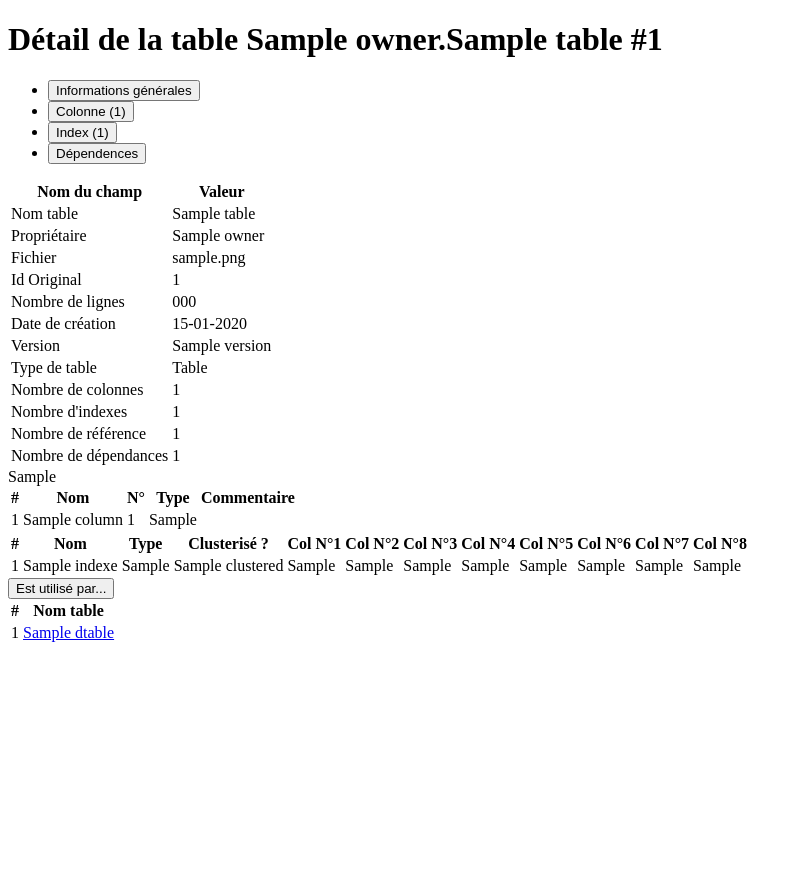
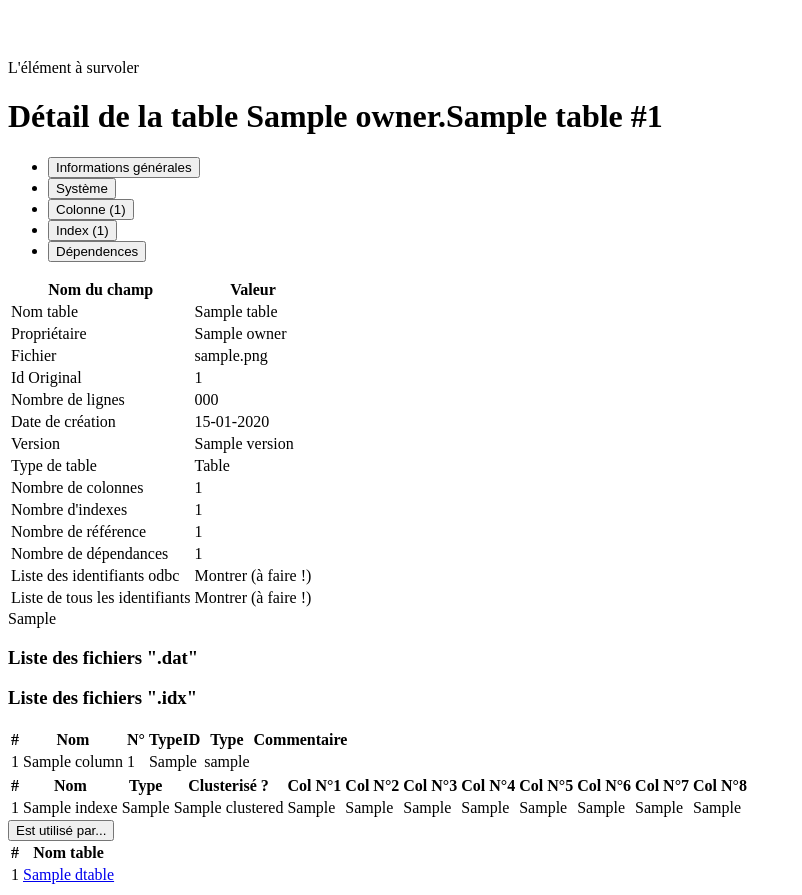
Before and after one commit to N2oo/DbAnalyzer, a Symfony app: template templates/table/show.html.twig in a window 1280 px wide. Shown: the part 114-1009 px from the top of the page, without its empty margins (0-802 px from the left). Before the commit the page ends 756 px from the top, so only its background shows below. Run offline with Twig, Linux system fonts and the light colour scheme; the template is opened without the code that fills it: most values are stand-ins (such as "Sample title", 1, 10 or a date in 2020); some libraries are stand-ins or nearby versions.

Commit message:
Modifications de la page de visualisation table
Prise en compte du type de colonne résolu + début de l'affichage des détails système + 2 valeurs d'identifiants odbc et tous les identifiants permettant d'acceder à la table

```diff
--- a/templates/table/show.html.twig
+++ b/templates/table/show.html.twig
@@ -7,9 +7,12 @@
 	{% set hasDependencies = table.dependencies|length > 0 %}
 	{% set hasGlobalDependencies = (hasDependencies or isView) %}
     {% set hasIndexes = table.indexes| length > 0 %}
-    {# <pre>
+    <pre>
         {{ dump(table) }}
-    </pre> #}
+    </pre>
+    <a class="text-decoration-none text-success" tabindex="0" data-bs-trigger="hover focus" data-bs-toggle="popover" data-bs-html="true" data-bs-title="<h3>Le titre</h3>" data-bs-content="<ul><li>Le coco</li></ul>" data-bs-placement="right">
+		L'élément à survoler
+	</a>
 	<div class="mt-3 card shadow shadow-5">
 		<div class="card-header">
 			<h1 class="fs-2">Détail de la {{isView ? "vue":"table"}}
@@ -20,6 +23,9 @@
 			<ul class="mt-1 nav nav-tabs" id="ficheTable" role="tablist">
 				<li class="nav-item" role="presentation">
 					<button class="nav-link active" id="general_decription-tab" data-bs-toggle="tab" data-bs-target="#general_decription-tab-pane" type="button" role="tab" aria-controls="general_decription-tab-pane" aria-selected="true">Informations générales</button>
+				</li>
+                <li class="nav-item" role="presentation">
+					<button class="nav-link" id="system-tab" data-bs-toggle="tab" data-bs-target="#system-tab-pane" type="button" role="tab" aria-controls="system-tab-pane" aria-selected="false">Système</button>
 				</li>
 				<li class="nav-item" role="presentation">
 					<button class="nav-link" id="columns-tab" data-bs-toggle="tab" data-bs-target="#columns-tab-pane" type="button" role="tab" aria-controls="columns-tab-pane" aria-selected="false">Colonne ({{table.columns|length}})</button>
@@ -103,6 +109,14 @@
                                         <td>Nombre de dépendances</td>
                                         <td>{{table.dependOns|length}}</td>
                                     </tr>
+                                    <tr>
+                                        <td>Liste des identifiants odbc</td>
+                                        <td>Montrer (à faire !)</td>
+                                    </tr>
+                                    <tr>
+                                        <td>Liste de tous les identifiants</td>
+                                        <td>Montrer (à faire !)</td>
+                                    </tr>
                                     {% if isView %}
                                         <tr>
                                             <td>Déclaration de la vue</td>
@@ -123,6 +137,48 @@
                         </div>
                     </div>
 				</div>
+                <div class="tab-pane fade" id="system-tab-pane" role="tabpanel" aria-labelledby="system-tab" tabindex="0">
+
+                    <div class="row mt-2">
+                        <div class="col-6">
+                            <div class="card">
+                                <div class="card-header">
+                                    <h3>Liste des fichiers ".dat"</h3>
+                                </div>
+                                <div class="card-body">
+                                    <ul>
+                                        {% for detail in table.details|filter( d=> d.fileExtension == ".dat") %}
+                                            <li>
+                                                <twig:TooltipCustomComponent title="users to inject" placement="right">
+                                                    {{detail.fileLocation}}
+                                                </twig:TooltipCustomComponent>
+                                            </li>
+                                        {% endfor %}
+                                    </ul>
+                                </div>
+                            </div>
+                        </div>
+                        <div class="col-6">
+                            <div class="card">
+                                <div class="card-header">
+                                    <h3>Liste des fichiers ".idx"</h3>
+                                </div>
+                                <div class="card-body">
+                                    <ul>
+                                        {% for detail in table.details|filter( d=> d.fileExtension == ".idx") %}
+                                            <li>
+                                                <twig:TooltipCustomComponent title="users to inject" placement="right">
+                                                    {{detail.fileLocation}}
+                                                </twig:TooltipCustomComponent>
+                                            </li>
+                                        {% endfor %}
+                                    </ul>
+                                </div>
+                            </div>
+                        </div>
+                    </div>
+
+				</div>
 				<div class="tab-pane fade" id="columns-tab-pane" role="tabpanel" aria-labelledby="columns-tab" tabindex="0">
 					<table class="table table-hover table-sm">
 						<thead>
@@ -130,6 +186,7 @@
 								<th scope="col-1">#</th>
 								<th scope="col-2">Nom</th>
 								<th scope="col-1">N°</th>
+								<th scope="col-1">TypeID</th>
 								<th scope="col-1">Type</th>
 								<th scope="col">Commentaire</th>
 							</tr>
@@ -141,6 +198,7 @@
 									<td>{{column.columnName}}</td>
 									<td>{{column.columnNumber}}</td>
 									<td>{{column.columnType}}</td>
+									<td>{{column.resolvedColumnType|lower}}</td>
 									<td></td>
 								</tr>
 							{% endfor %}
```
